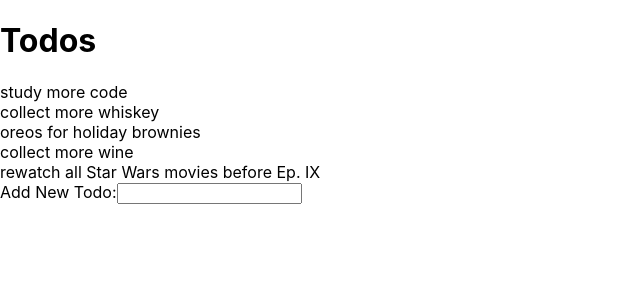
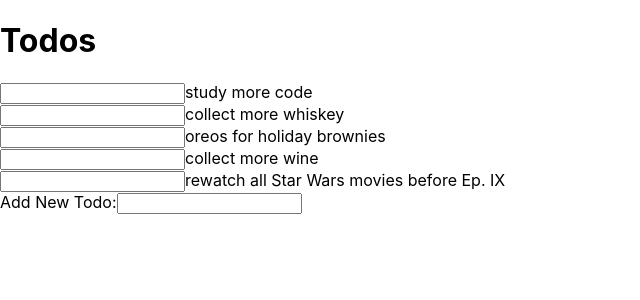
Before and after one commit to ataranto320/to-do-list, a React (Create React App) app: page / in a window 1280 px wide. Shown: the top 300 px of the page, without its empty margins (0-640 px from the left). Built offline with nearby package versions, Linux system fonts and the light colour scheme; the HTML template or start-up script is replaced by a standard one.

Commit message:
working on editing list with setUpdate

```diff
--- a/src/App.js
+++ b/src/App.js
@@ -32,7 +32,7 @@ class App extends Component {
     return (
       <div className="todo-app conatiner">
         <h1 className="center blue-text">Todos</h1>
-        <Todos todos={this.state.todos} deleteTodo={this.deleteTodo}/>
+        <Todos todos={this.state.todos} deleteTodo={this.deleteTodo} setUpdate={this.setUpdate}/>
         <AddTodo addTodo={this.addTodo}/>
       </div>
     )
--- a/src/Todos.js
+++ b/src/Todos.js
@@ -1,10 +1,13 @@
 import React from 'react';
 
-const Todos = ({todos, deleteTodo}) => {
+const Todos = ({todos, deleteTodo, setUpdate}) => {
     const todoList = todos.length ? (
         todos.map(todo => {
             return (
                 <div className="collection-item" key={todo.id}>
+                    <input type="text" id={todo.key} value={todo.text} onChange={(e)=>{
+                        todos.setUpdate(e.target.value,todo.key)
+                    }}/>
                     <span onClick={() => {deleteTodo(todo.id)}}>{todo.content}</span>
                 </div>
             )
```
